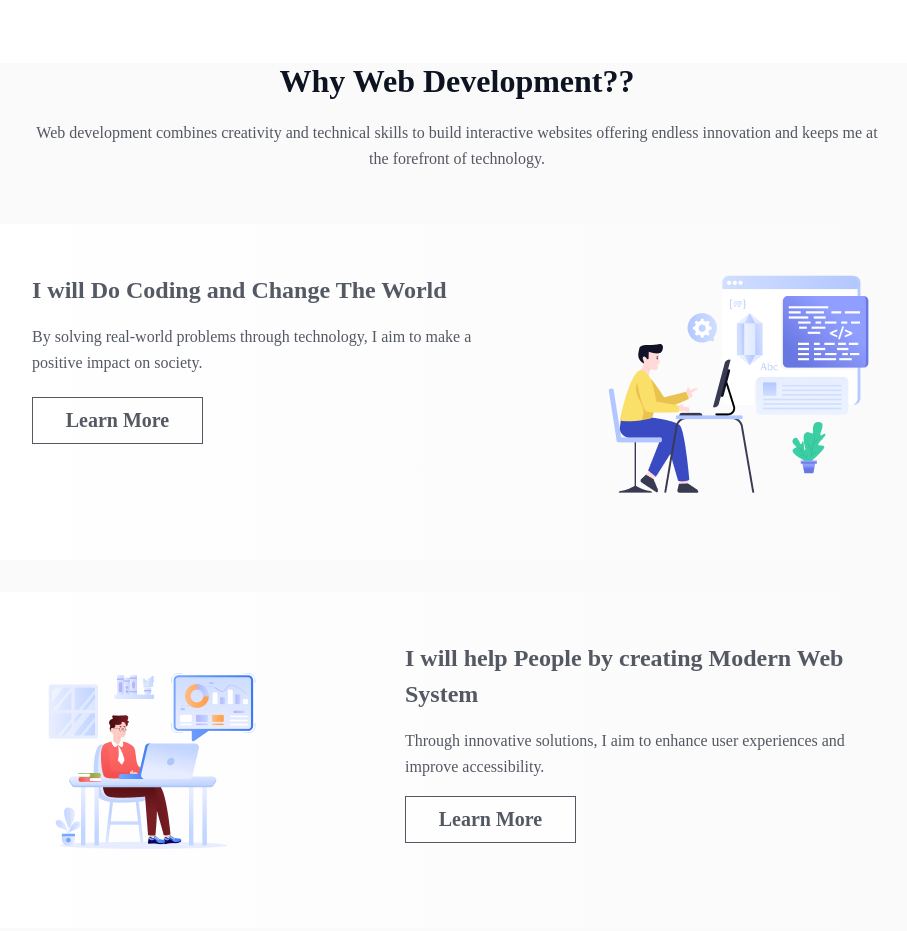
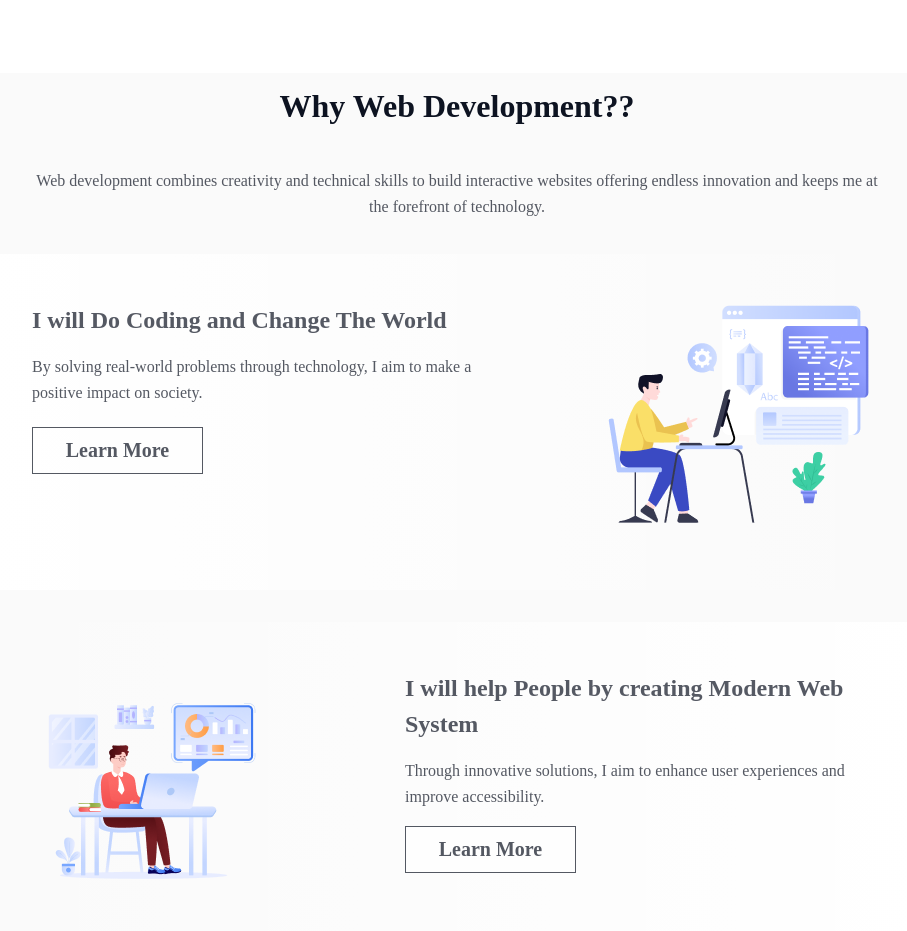
Before and after one commit to Shaon007/WebWonderland, a plain HTML site: page index.html in a window 1280 px wide. Shown: the part 800-1731 px from the top of the page, without its empty margins (183-1090 px from the left). Drawn offline with Linux system fonts and the light colour scheme; a web font is replaced by a local one.

Commit message:
modified overall site

```diff
--- a/index.html
+++ b/index.html
@@ -5,6 +5,7 @@
   <meta charset="UTF-8">
   <meta name="viewport" content="width=device-width, initial-scale=1.0">
   <title>Web Wonderland</title>
+  <link rel="shortcut icon" href="assets/Group.png" type="image/x-icon">
   <link rel="stylesheet" href="styles.css">
 </head>
 
@@ -27,9 +28,7 @@
         <h4>"In the near future, I hope to <br> become a Developer."</h4>
       </div>
       <div class="hero-bottom">
-        <h5>I am dedicating myself to mastering various programming languages and tools. I look forward to contributing
-          to
-          innovative projects and collaborating with like-minded professionals.</h5>
+        <h5>I am dedicating myself to mastering various programming languages and tools. I look forward to contributing to innovative projects and collaborating with like-minded professionals.</h5>
       </div>
       <div class="hero-button">
         <a href="#fc"><button class="hero-btn">Contact with me</button></a>
@@ -189,9 +188,9 @@
         <p>An Open Commitment by Awlad Hossain</p>
       </div>
       <div class="footer-right">
-        <a href="https://www.facebook.com"><img src="assets/facebook.png" alt=""></a>
-        <a href="https://github.com/"><img src="assets/github.png" alt=""></a>
-        <a href="https://www.linkedin.com/"><img src="assets/linkedin-icon 1.png" alt=""></a>
+        <a href="https://www.facebook.com" target="_blank"><img src="assets/facebook.png" alt=""></a>
+        <a href="https://github.com/" target="_blank"><img src="assets/github.png" alt=""></a>
+        <a href="https://www.linkedin.com/" target="_blank"><img src="assets/linkedin-icon 1.png" alt=""></a>
       </div>
     </div>
   </footer>
--- a/styles.css
+++ b/styles.css
@@ -202,13 +202,15 @@ body {
 .dev-head {
   /* border: 2px solid salmon; */
   width: 852px;
-  height: 113px;
-  margin: 80px auto 48px;
+  height: 128px;
+  margin: 90px auto 48px;
   text-align: center;
+  padding-top: 5px;
 }
 
 .dev-head h4 {
-  margin: 0;
+  /* border: 2px solid; */
+  margin-top: 10px;
   color: #0D1321;
   font-family: "Azeret Mono";
   font-size: 32px;
@@ -218,7 +220,8 @@ body {
 }
 
 .dev-head h5 {
-  margin-top: 20px;
+  /* margin-top: px; */
+  padding: 0;
   color: #0D1321;
   font-family: "Azeret Mono";
   font-size: 16px;
@@ -265,8 +268,7 @@ body {
 
 .dev-mid {
   border-radius: 16px;
-  background: linear-gradient(90deg, #FFF 0%, rgba(255, 255, 255, 0.00) 100%);
-  /* border: 2px solid red; */
+  background: linear-gradient(270deg, #FFF 0%, rgba(255, 255, 255, 0.00) 100%);
   width: 946px;
   height: 336px;
   margin: 0 auto 32px;
```
